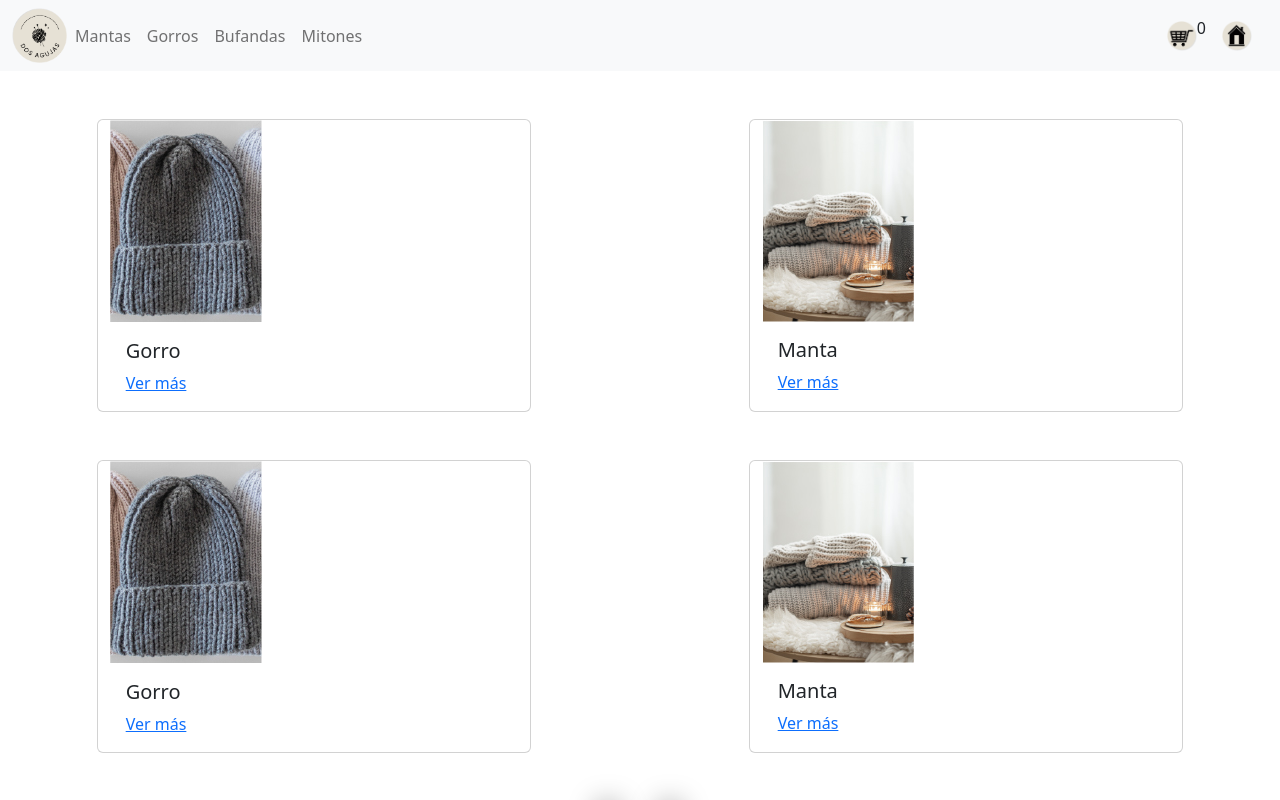
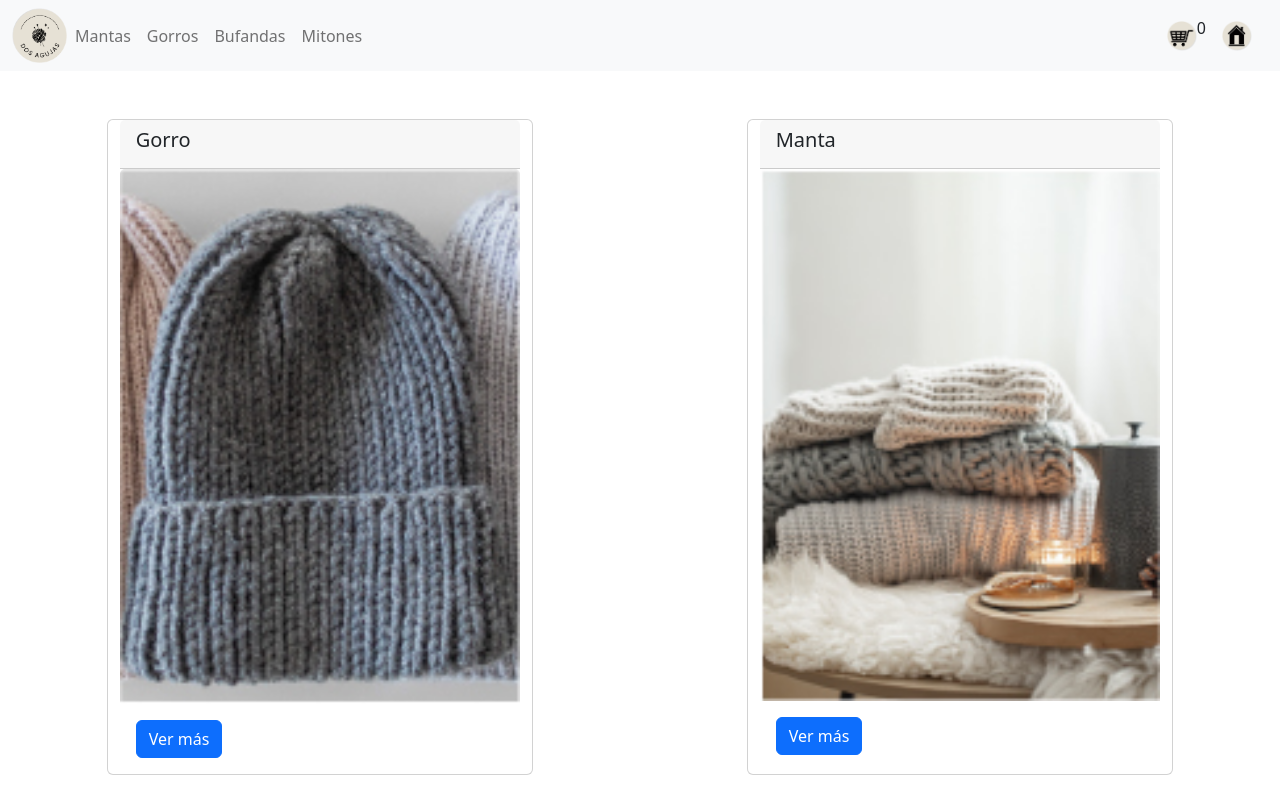
Before and after one commit to curyAilen/dosAgujas, a React (Create React App) app: page / in a window 1280 px wide. Shown: the top 800 px of the page. Built offline with nearby package versions, Linux system fonts and the light colour scheme.

Commit message:
PreEntrega2+Cury

```diff
--- a/src/components/Item/Item.js
+++ b/src/components/Item/Item.js
@@ -1,22 +1,18 @@
 import { Link } from "react-router-dom";
 
 const Item = (productos) => {
-
   return (
-
-
-    <div className="card col-4" >
-      <div key={productos.id} className="">
-          <div className="card-img">
-            <img src={productos.img} className="img-fluid"/>
-          </div>
-          <div className="card-body">
-            <h5>{productos.nombre}</h5>
-            <Link to={"/detalle/" + productos.id}>Ver más</Link>
-          </div>
+    <div key={productos.id} className="card col-4">
+      <div className="card-header">
+        <h5 className="card-title">{productos.nombre}</h5>
+      </div>
+      <img src={productos.img} className="img-fluid card-img-top" />
+      <div className="card-body">
+        <Link to={"/detalle/" + productos.id} className="btn btn-primary">
+          Ver más
+        </Link>
       </div>
     </div>
-
   );
 };
 
--- a/src/components/ItemList/ItemList.js
+++ b/src/components/ItemList/ItemList.js
@@ -2,8 +2,10 @@ import Item from "../Item/Item"
 
 const ItemList = ({ productos }) => {
   return (
+    <div className="container-fluid">
 <div className="row justify-content-around my-5">
 {productos.map(e=> <Item key={e.id}{...e}/>)}
+</div>
 </div>
 )
 };
```
Also changed, not shown: src/components/ItemListContainer/ItemListContainer.js (+1 -7 lines), public/productos.json (renamed from src/components/ItemListContainer/productos.json).
